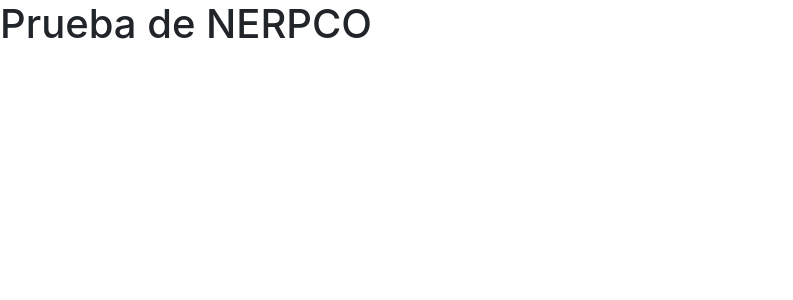
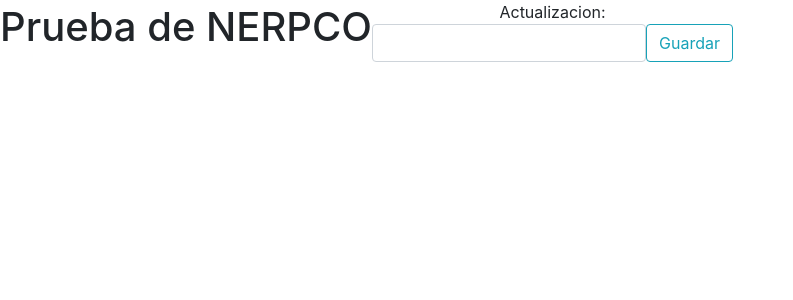
Before and after one commit to LuisAquinoCastillo/Nerpco-interfaz-de-usuario, an Angular app in the folder interfaz-grafica/: page / in a window 1280 px wide. Shown: the top 300 px of the page, without its empty margins (0-793 px from the left). Built offline with nearby package versions, Linux system fonts and the light colour scheme.

Commit message:
Domingo 25 de Marzo del 2018 Actualización 11:24pm

```diff
--- a/interfaz-grafica/src/app/app.component.html
+++ b/interfaz-grafica/src/app/app.component.html
@@ -3,4 +3,8 @@
   <div>
     <h1>Prueba de NERPCO</h1>
   </div>
+  <div>
+    <label>Actualizacion:</label><input type="text" formmethod="GET" class="form-control">
+    <button class="btn btn-outline-info">Guardar</button>
+  </div>
 </form>
```
